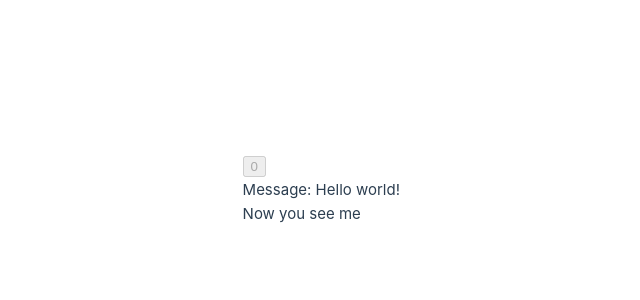
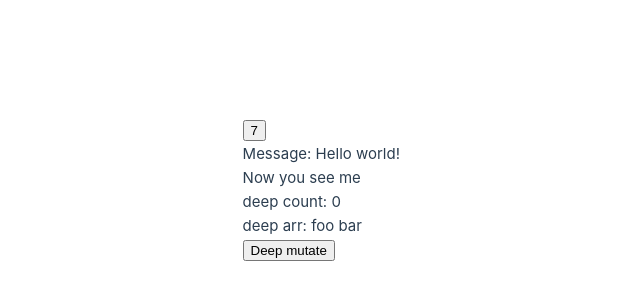
Before and after one commit to DmytroLymar/vue-practice, a Vue app: page / in a window 1280 px wide. Shown: the part 210-510 px from the top of the page, without its empty margins (240-880 px from the left). Built offline with nearby package versions, Linux system fonts and the light colour scheme.

Commit message:
(8.2.3) reactivity fundamentals

```diff
--- a/src/App.vue
+++ b/src/App.vue
@@ -1,22 +1,52 @@
 <script>
+import { nextTick } from 'vue'
+
 export default {
   data() {
     return {
-      count: 0,
+      count: 1,
       msg: 'Hello world!',
       id: '22',
-      isButtonDisabled: true,
+      isButtonDisabled: false,
       seen: true,
+      obj: {
+        nested: { count: 0 },
+        arr: ['foo', 'bar'],
+      },
     }
+  },
+
+  methods: {
+    async increment() {
+      this.count++
+      await nextTick()
+    },
+    mutateDeeply() {
+      // these will work as expected.
+      this.obj.nested.count++
+      this.obj.arr.push('baz')
+    },
+  },
+
+  // `mounted` is a lifecycle hook which we will explain later
+  mounted() {
+    // `this` refers to the component instance.
+    console.log(this.count) // => 1
+
+    // data can be mutated as well
+    this.count = 7
   },
 }
 </script>
 
 <template>
   <div :id>
-    <button :disabled="isButtonDisabled" @click="count++">{{ count }}</button>
+    <button :disabled="isButtonDisabled" @click="increment">{{ count }}</button>
     <p>Message: {{ msg }}</p>
     <p v-if="seen">Now you see me</p>
+    <p>deep count: {{ obj.nested.count }}</p>
+    <p>deep arr: {{ obj.arr.join(' ') }}</p>
+    <button @click="mutateDeeply">Deep mutate</button>
   </div>
 </template>
 
```
